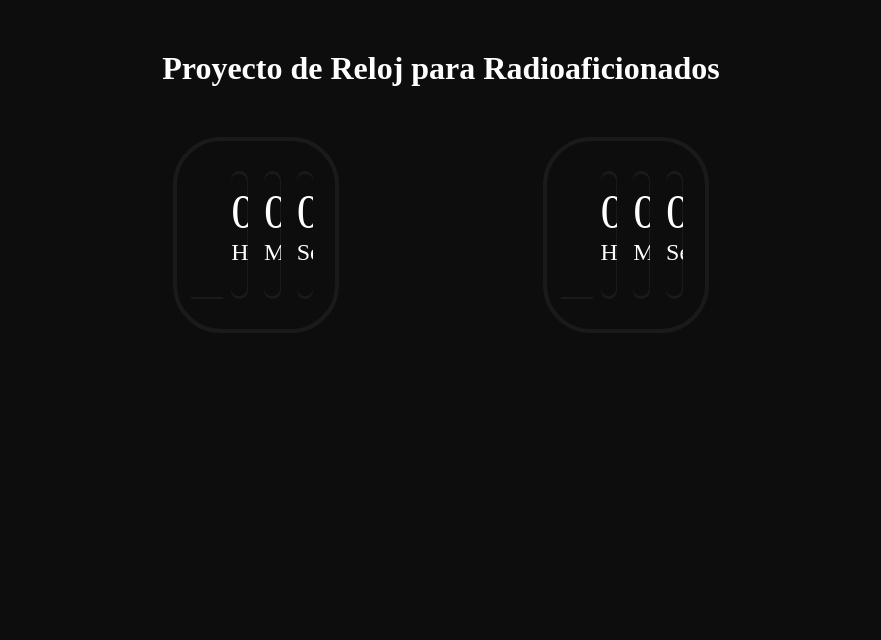
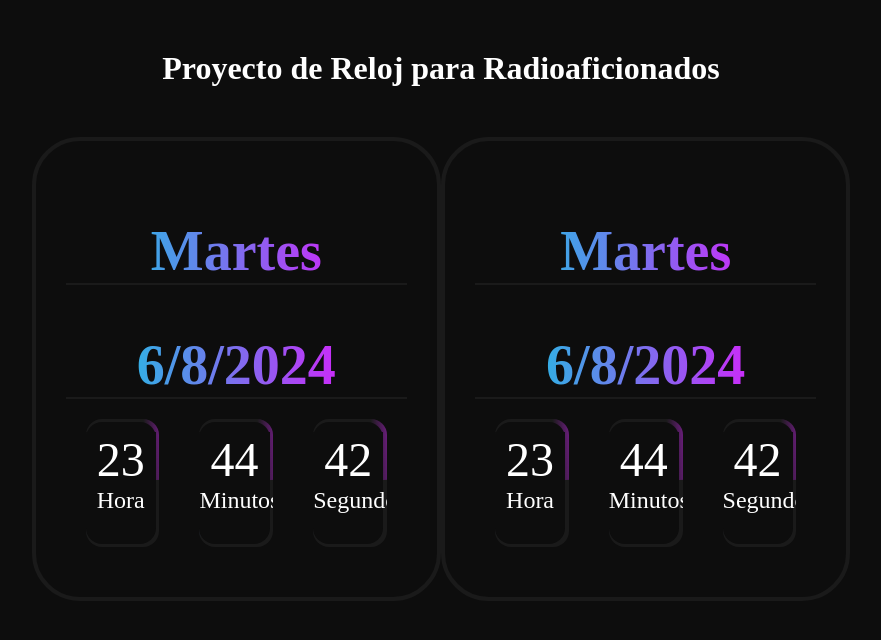
Before and after one commit to JSDRAKE/ham-clock-electron-vite, a React (Vite) app in the folder src/renderer/: page / in a window 1280 px wide. Shown: the top 640 px of the page, without its empty margins (199-1080 px from the left). Built offline with nearby package versions, Linux system fonts and the light colour scheme.

Commit message:
Agregado de lógica para mostrar reloj tanto local como utc mas el estilado

```diff
--- a/src/renderer/src/components/LocalTime.jsx
+++ b/src/renderer/src/components/LocalTime.jsx
@@ -1,10 +1,46 @@
+import React, { useEffect, useState } from 'react'
 import '../styles/Clock.css'
 
 const LocalTime = () => {
+  const [date, setDate] = useState(new Date())
+
+  useEffect(() => {
+    const interval = setInterval(() => {
+      setDate(new Date())
+
+      const hour = document.getElementById('hour')
+
+      const minutes = document.getElementById('minutes')
+
+      const second = document.getElementById('second')
+
+      const date = document.getElementById('date')
+
+      const day = document.getElementById('day')
+
+      const days = ['Domingo', 'Lunes', 'Martes', 'Miércoles', 'Jueves', 'Viernes', 'Sábado']
+
+      day.innerHTML = days[new Date().getDay()]
+
+      date.innerHTML = new Date().toLocaleDateString('es-ES')
+
+      hour.innerHTML = new Date().getHours()
+
+      minutes.innerHTML = new Date().getMinutes()
+
+      second.innerHTML = new Date().getSeconds()
+    }, 1000)
+
+    return () => clearInterval(interval)
+  }, [])
+
   return (
-    <div className="local-clock">
+    <div className="div-clock">
       <div className="clock-container">
-        <h2 className="day" id="day"></h2>
+        <div>
+          <h2 className="day" id="day"></h2>
+          <h2 className="date" id="date"></h2>
+        </div>
         <div className="box">
           <div className="clock">
             <div className="front-clock">
--- a/src/renderer/src/components/UtcTime.jsx
+++ b/src/renderer/src/components/UtcTime.jsx
@@ -1,26 +1,62 @@
+import React, { useEffect, useState } from 'react'
 import '../styles/Clock.css'
 
 const UtcTime = () => {
+  const [date, setDate] = useState(new Date())
+
+  useEffect(() => {
+    const interval = setInterval(() => {
+      setDate(new Date())
+
+      const hour = document.getElementById('hour-utc')
+
+      const minutes = document.getElementById('minutes-utc')
+
+      const second = document.getElementById('second-utc')
+
+      const day = document.getElementById('day-utc')
+
+      const date = document.getElementById('date-utc')
+
+      const days = ['Domingo', 'Lunes', 'Martes', 'Miércoles', 'Jueves', 'Viernes', 'Sábado']
+
+      day.innerHTML = days[new Date().getDay()]
+
+      date.innerHTML = new Date().toLocaleDateString('es-ES')
+
+      hour.innerHTML = new Date().getUTCHours()
+
+      minutes.innerHTML = new Date().getUTCMinutes()
+
+      second.innerHTML = new Date().getUTCSeconds()
+    }, 1000)
+
+    return () => clearInterval(interval)
+  }, [])
+
   return (
-    <div className="local-clock">
+    <div className="div-clock">
       <div className="clock-container">
-        <h2 className="day" id="day"></h2>
+        <div className="date-container">
+          <h2 className="day" id="day-utc"></h2>
+          <h2 className="date" id="date-utc"></h2>
+        </div>
         <div className="box">
           <div className="clock">
             <div className="front-clock">
-              <div id="hour">00</div>
+              <div id="hour-utc">00</div>
               <p>Hora</p>
             </div>
           </div>
           <div className="clock">
             <div className="front-clock">
-              <div id="minutes">00</div>
+              <div id="minutes-utc">00</div>
               <p>Minutos</p>
             </div>
           </div>
           <div className="clock">
             <div className="front-clock">
-              <div id="second">00</div>
+              <div id="second-utc">00</div>
               <p>Segundos</p>
             </div>
           </div>
--- a/src/renderer/src/styles/Clock.css
+++ b/src/renderer/src/styles/Clock.css
@@ -1,4 +1,4 @@
-.local-clock {
+.div-clock {
   display: flex;
   justify-content: center;
   align-items: center;
@@ -6,9 +6,8 @@
 }
 
 .clock-container {
-  height: 45%;
-  width: 45%;
-  display: flex;
+  display: grid;
+  grid-template-rows: center;
   padding: 30px;
   justify-content: center;
   border: 0.3rem solid #1a1a1a;
@@ -47,6 +46,17 @@ h2 {
   border-radius: 1rem;
   font-size: 3rem;
   overflow: hidden;
+  margin: 20px;
+}
+
+.front-clock {
+  text-align: center;
+  padding-top: 0.6rem;
+  background-color: #0d0d0d;
+  width: 95%;
+  height: 95%;
+  border-radius: 1rem;
+  z-index: 1;
 }
 
 .clock p {
@@ -88,16 +98,6 @@ h2 {
   100% {
     transform: rotate(360deg);
   }
-}
-
-.front-clock {
-  text-align: center;
-  padding-top: 0.6rem;
-  background-color: #0d0d0d;
-  width: 95%;
-  height: 95%;
-  border-radius: 1rem;
-  z-index: 1;
 }
 
 @media (max-width: 768px) {
```
